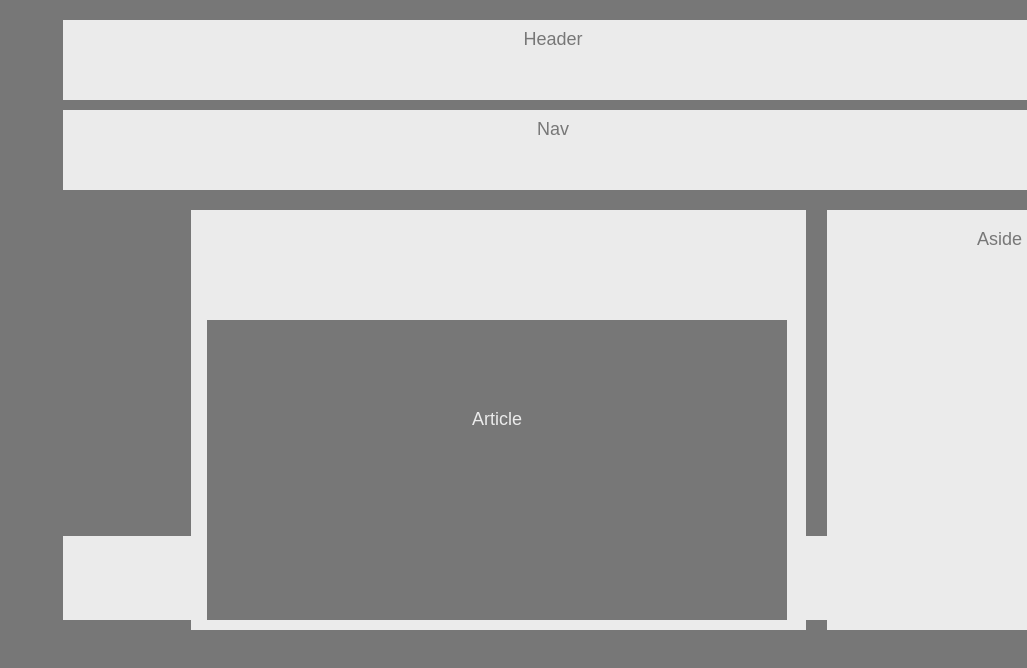
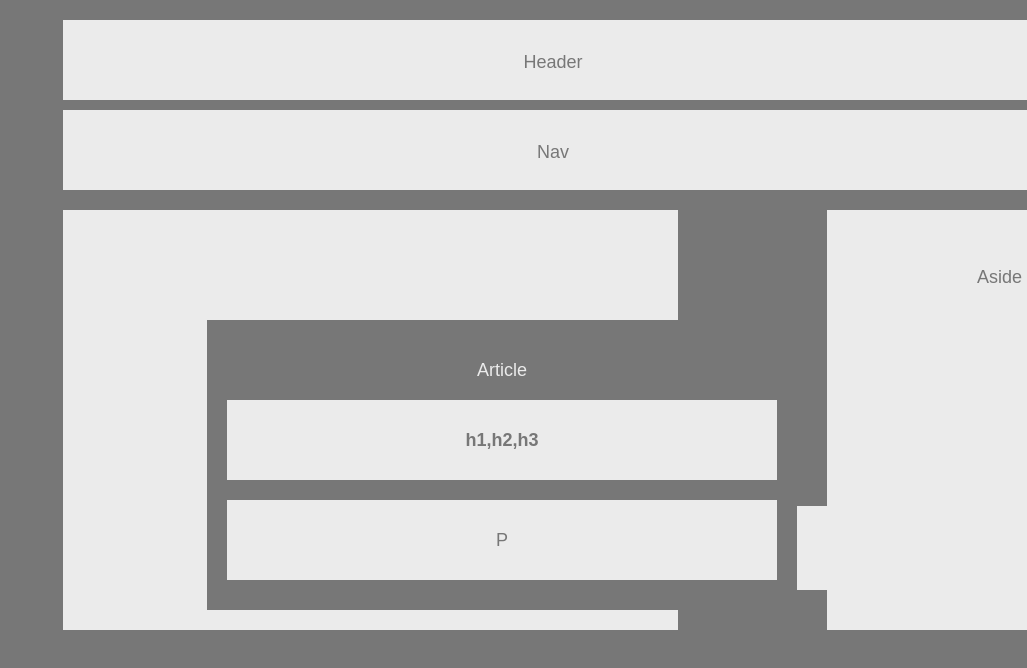
Before and after one commit to krishnaaddala/HW_Wireframe, a plain HTML site: page index.html in a window 1280 px wide. Shown: the top 668 px of the page, without its empty margins (253-1280 px from the left). Drawn offline with Linux system fonts and the light colour scheme.

Commit message:
commiting final changes before 1 last review

```diff
--- a/index.html
+++ b/index.html
@@ -11,18 +11,16 @@
 </head>
 <body>
     <!-- This section is the "Header" section of the wireframe -->
-<header>Header</header>
+<header class="center">Header</header>
     <!-- This section is the "Navigation" section of the wireframe -->
-    <nav>Nav</nav>
+    <nav class="center">Nav</nav>
         <!-- This section is the "section"part of the wireframe consiting of article, h1,h2,h3 and p tags of the wireframe-->
-<div class="container">
-        <section>section</section>
-    <article>Article</article>
-    <div>h1,h2,h3</div>
-    <p>P</p>
-</div>
-    <aside>Aside</aside>
+        <section class="center">section</section>
+    <article class="center">Article</article>
+    <div class="center">h1,h2,h3</div>
+    <p class="center">P</p>
+    <aside class="center">Aside</aside>
     <!-- This section is the "footer" section of the wireframe -->
-    <footer>Footer</footer>
+    <footer class="center">Footer</footer>
 </body>
 </html>
--- a/style.css
+++ b/style.css
@@ -3,6 +3,10 @@
     clear: both;
     display: inline-flex;
   }
+
+.center{
+    text-align: center;
+}
 
 body{
     background-color: #777;
@@ -12,7 +16,9 @@ body{
     font-size: 18px;
     width: 960px;
     overflow: auto;
+    vertical-align: center;
 }
+
 header{
     background-color: #ebebeb;
     width: 960px;
@@ -27,8 +33,9 @@ header{
     top:20px;
     text-align: center;
     display: block;
-    overflow: auto;
+    line-height: 65px;
 }
+
 nav {
     background-color: #ebebeb;
     width: 960px;
@@ -41,28 +48,11 @@ nav {
     margin-top: 10px;
     margin-left: 20%;
     margin-right: 20%;
-    overflow: auto;
     text-align: center;
     display: block;
     position: absolute;
+    line-height: 65px;
 }
-/* .container{
-    background-color: #ebebeb;
-    color:#777;
-    width: 20%;
-    height: 400px;
-    border: 1px white;
-    padding: 20px;
-    margin-top: 50px;
-    float: left;
-    margin-left: 265px;
-    position: absolute;
-    left: 180px;
-    flex-direction: column;
-    display: inherit;
-    top: 20%;
-
-} */
 
  section {
     background-color: #ebebeb;
@@ -75,42 +65,59 @@ nav {
     left: 60px;
     margin-top: 90px;
     float: left;
-    margin-left: 40%;
-    position: relative;
+    margin-left: 20%;
+    position: absolute;
     align-content: center;
     align-items: center;
+    line-height: 0px;
+
 
 }
+
 article{
     background-color: #777;
     color: #ebebeb;
-    width: 400px;
-    height: 120px;
-    padding: 90px;
+    width: 490px;
+    height: 190px;
+    padding: 50px;
     left: 460px;
     top: 300px;
     margin-top: 20px;
     position: absolute;
-    text-align: top;
+    text-align: center;
+    line-height: 0px;
     z-index: 2;
 }
-/* div{
+
+div{
     background-color:#ebebeb;
-    width: 300;
-    height: 40px;
-    border: 1px white;
-    display: inherit;
-    /* padding: 20px;
-    margin-top: 20px; */
+    font-weight: bold;
+    width: 520px;
+    height: 50px;
+    padding: 15px;
+    position: relative;
+    top: 400px;
+    left: 480px;
     float: left;
-    /* margin-left: 40px; */
-    /* z-index: 1 ; */
-    flex-direction: column;
-position: absolute;
-}  */
+    text-align: center;
+    line-height: 50px;
+    z-index: 3;
+}
+
 p{
+    background-color:#ebebeb;
+    width: 520px;
+    height: 50px;
+    padding: 15px;
+    position: relative;
+    top: 420px;
+    left: 480px;
+    float: left;
+    text-align: center;
+    line-height: 50px;
+    z-index: 3;
+}
 
-}
 aside{
     background-color:#ebebeb;
     float: right;
@@ -122,17 +129,19 @@ aside{
    margin-left: 1080px;
    position: absolute;
    margin-top: 90px;
+   line-height: 95px;
 
 }
+
 footer{
     background-color: #ebebeb;
     position: absolute;
     padding: 12px;
-    bottom: 180px;;
+    bottom: 210px;
     width: 960px;
     height: 60px;
     margin-left: 20%;
-    /* align-items: center; */
+    align-items: center;
     text-align: center;
     left: 60px;
 }
```
